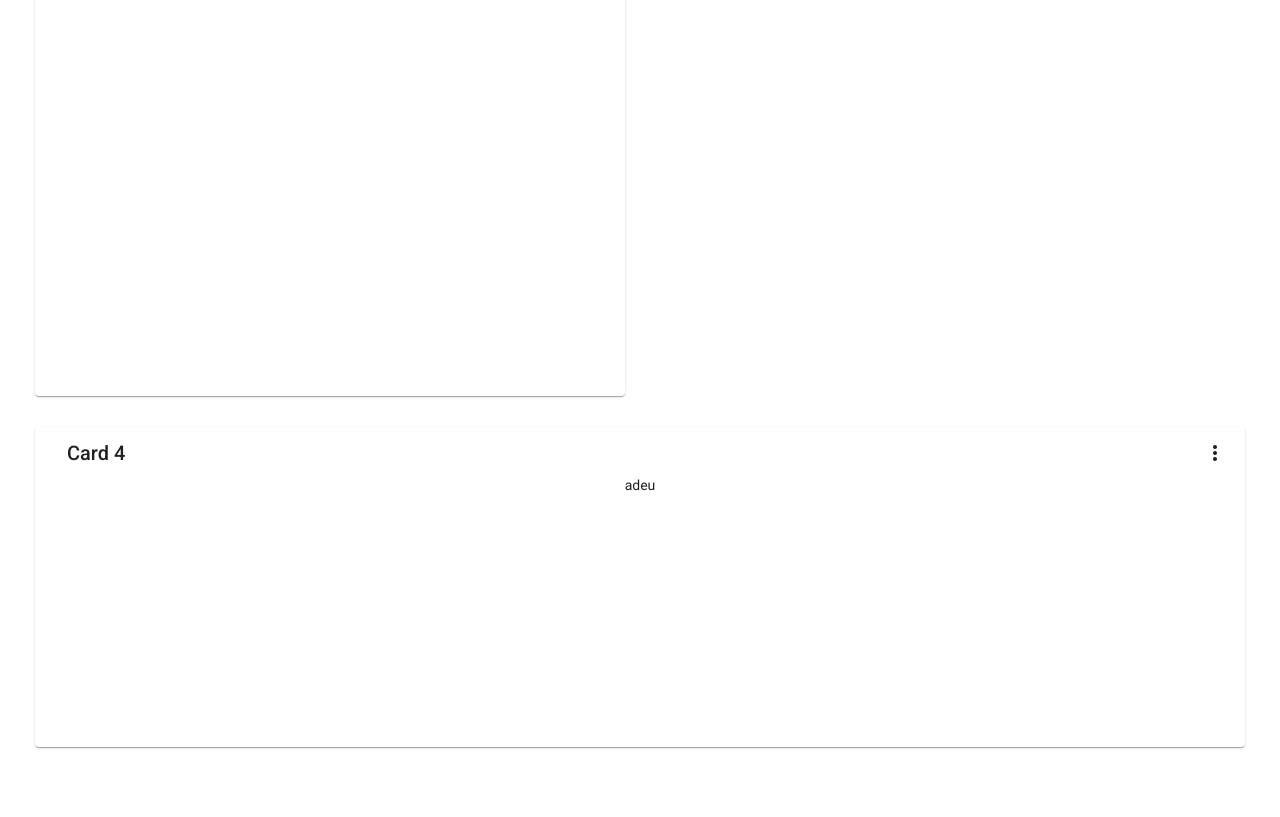
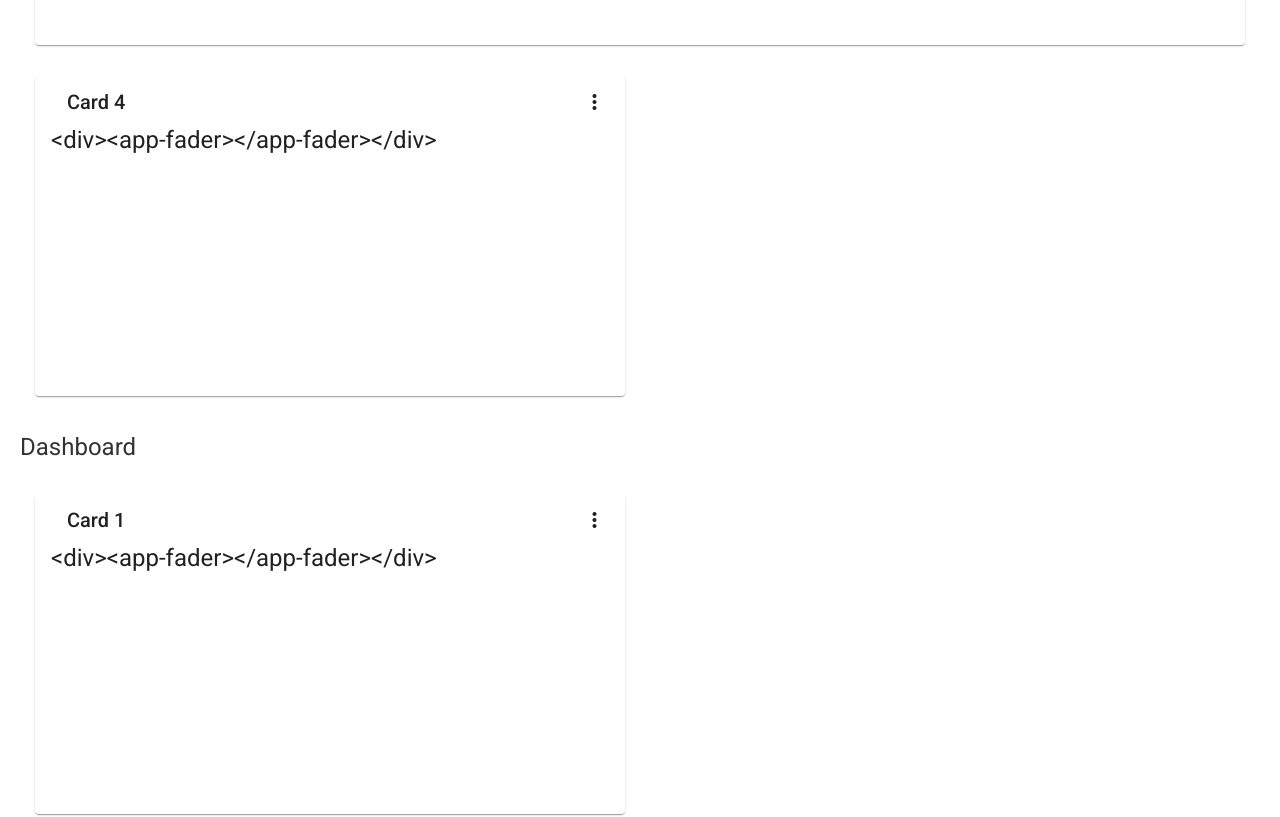
Before and after one commit to abadiag/ClapsAppAngular, an Angular app: page /dashboard in a window 1280 px wide. Before the commit this address led to /. Shown: the part 1060-1877 px from the top of the page. Before the commit the page ends 1822 px from the top, so only its background shows below. Built offline with nearby package versions, Linux system fonts and the light colour scheme.

Commit message:
added collection cards

```diff
--- a/src/app/app-routing.module.ts
+++ b/src/app/app-routing.module.ts
@@ -1,7 +1,8 @@
 import { NgModule } from '@angular/core';
 import { RouterModule, Routes } from '@angular/router';
+import { DashComponent } from './components/dash/dash.component';
 
-const routes: Routes = [];
+const routes: Routes = [{ path: 'dashboard', component: DashComponent }];
 
 @NgModule({
   imports: [RouterModule.forRoot(routes)],
--- a/src/app/app.module.ts
+++ b/src/app/app.module.ts
@@ -3,6 +3,7 @@ import { BrowserModule } from '@angular/platform-browser';
 
 import { AppRoutingModule } from './app-routing.module';
 import { AppComponent } from './app.component';
+
 import { FaderComponent } from './components/fader/fader.component';
 import { FaderDirective } from './directives/fader.directive';
 import { DashComponent } from './components/dash/dash.component'
--- a/src/app/components/dash/dash.component.css
+++ b/src/app/components/dash/dash.component.css
@@ -17,5 +17,5 @@
 }
 
 .dashboard-card-content {
-  text-align: center;
+  text-align: justify;
 }
--- a/src/app/components/dash/dash.component.html
+++ b/src/app/components/dash/dash.component.html
@@ -16,7 +16,7 @@
           </mat-card-title>
         </mat-card-header>
         <mat-card-content class="dashboard-card-content">
-          <div>{{card.some}}</div>
+          <h1>{{card.content}}</h1>
         </mat-card-content>
       </mat-card>
     </mat-grid-tile>
--- a/src/app/components/dash/dash.component.ts
+++ b/src/app/components/dash/dash.component.ts
@@ -8,27 +8,42 @@ import { Breakpoints, BreakpointObserver } from '@angular/cdk/layout';
   styleUrls: ['./dash.component.css']
 })
 export class DashComponent {
+
+
+  private card1: any = { id: 0, title: 'Card 1', cols: 1, rows: 1, colsMax: 1, some: "hola com estem", content: "<div><app-fader></app-fader></div>" };
+  private card2: any = { id: 1, title: 'Card 2', cols: 2, rows: 1, colsMax: 2, some: "hola com estem", content: "<div><app-fader></app-fader></div>" };
+  private card3: any = { id: 2, title: 'Card 3', cols: 2, rows: 1, colsMax: 2, some: "hola com estem", content: "<div><app-fader></app-fader></div>" };
+  private card4: any = { id: 3, title: 'Card 4', cols: 1, rows: 1, colsMax: 1, some: "hola com estem", content: "<div><app-fader></app-fader></div>" };
+
+  private cardsCollection: Array<any> = [this.card1, this.card2, this.card3, this.card4];
+
+  addCard() {
+    this.cardsCollection.push({id: this.cardsCollection.length + 1 ,title: 'Card 5', cols: 2, rows: 1, colsMax: 1, some: "new card", content: "<div><app-fader></app-fader></div>" });
+  }
+
+  removeCard(id: number) {
+
+  }
+
+  updateCard(id: number, value: any) {
+
+  }
+
   /** Based on the screen size, switch from standard to one column per row */
   cards = this.breakpointObserver.observe(Breakpoints.Handset).pipe(
     map(({ matches }) => {
       if (matches) {
         // not fits on current
-        return [
-          { title: 'Card 1', cols: 1, rows: 1, some: "hola" },
-          { title: 'Card 2', cols: 1, rows: 1 , some: "hola"},
-          { title: 'Card 3', cols: 1, rows: 1 , some: "hola"},
-          { title: 'Card 4', cols: 1, rows: 1 , some: "hola"}
-        ];
+        this.cardsCollection.forEach(c => c.cols = 1);
+        this.addCard();
+
+      } else {
+        // fits on current screen
+        this.cardsCollection.forEach(c => c.cols = c.colsMax);
       }
-      // fits on current screen
-      return [
-        { title: 'Card 1', cols: 2, rows: 1 , some: "adeu"},
-        { title: 'Card 2', cols: 2, rows: 1 , some: "adeu"},
-        { title: 'Card 3', cols: 1, rows: 2 , some: "adeu"},
-        { title: 'Card 4', cols: 2, rows: 1 , some: "adeu"}
-      ];
+      return this.cardsCollection;
     })
   );
 
-  constructor(private breakpointObserver: BreakpointObserver) {}
+  constructor(private breakpointObserver: BreakpointObserver) { }
 }
```
